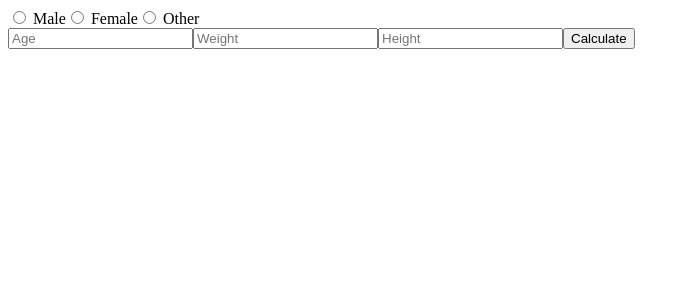
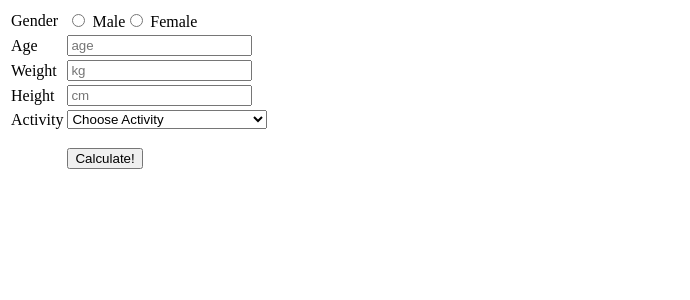
Before and after one commit to Abbasalubeid/DH2642-calorieGram-project, a React (Create React App) app: page / in a window 1280 px wide. Shown: the top 300 px of the page, without its empty margins (0-690 px from the left). Built offline with nearby package versions, Linux system fonts and the light colour scheme; no server answers.

Commit message:
done with the design

```diff
--- a/public/App.css
+++ b/public/App.css
@@ -36,3 +36,11 @@
     transform: rotate(360deg);
   }
 }
+
+.select {
+  width: 200px;
+}
+
+.submit-button {
+  margin-top: 15px;
+}
--- a/public/index.html
+++ b/public/index.html
@@ -9,6 +9,7 @@
       name="description"
       content="Web site created using create-react-app"
     />
+    <link rel="stylesheet" href="%PUBLIC_URL%/App.css" />
     <link rel="apple-touch-icon" href="%PUBLIC_URL%/logo192.png" />
     <!--
       manifest.json provides metadata used when your web app is installed on a
@@ -29,15 +30,5 @@
   <body>
     <noscript>You need to enable JavaScript to run this app.</noscript>
     <div id="root"></div>
-    <!--
-      This HTML file is a template.
-      If you open it directly in the browser, you will see an empty page.
-
-      You can add webfonts, meta tags, or analytics to this file.
-      The build step will place the bundled scripts into the <body> tag.
-
-      To begin the development, run `npm start` or `yarn start`.
-      To create a production bundle, use `npm run build` or `yarn build`.
-    -->
   </body>
 </html>
--- a/src/view/searchView.js
+++ b/src/view/searchView.js
@@ -1,9 +1,6 @@
 import React from "react";
 
-
-
 export default function SearchView(props) {
-
     function userSavedACB() {
         props.onUserSearched();
     }
@@ -20,7 +17,87 @@ export default function SearchView(props) {
 
     return (
         <div>
-            <div>
+            <table>
+                <tbody>
+                    <tr>
+                        <td>Gender</td>
+                        <td>
+                            <label>
+                                <input type="radio" value="Male" name="gender" /> Male
+                            </label>
+                            <label>
+                                <input type="radio" value="Female" name="gender" /> Female
+                            </label>
+                        </td>
+                    </tr>
+                    <tr>
+                        <td>
+                            <label for="age">Age</label>
+                        </td>
+                        <td>
+                            <input
+                                type="text"
+                                name="age"
+                                maxLength="3"
+                                width="60px"
+                                placeholder="age"
+                                onInput={userTypedAgeACB}
+                            />
+                        </td>
+                    </tr>
+                    <tr>
+                        <td>
+                            <label for="weight">Weight</label>
+                        </td>
+                        <td>
+                            <input
+                                type="text" name="weight" maxLength="3"
+                                width="60px" placeholder="kg" onInput={userTypedWeightACB}
+                            />
+                        </td>
+                    </tr>
+                    <tr>
+                        <td>
+                            <label for="height">Height</label>
+                        </td>
+                        <td>
+                            <input
+                                type="text" name="height" maxLength="3"
+                                width="60px" placeholder="cm" onInput={userTypedHeightACB}
+                            />
+                        </td>
+                    </tr>
+                    <tr>
+                        <td>
+                            <label for="activity">Activity</label>
+                        </td>
+                        <td>
+                            <select name="activity" className="select">
+                                <option>Choose Activity</option>
+                                <option value="1.2">
+                                    Sedentary: little or no exercise
+                                </option>
+                                <option value="1.375">Light Exercise (1-2 days/week)</option>
+                                <option value="1.55">Exercise 4-5 times/week”,</option>
+                                <option value="1.725">
+                                    Daily exercise or intense exercise 3-4 times/week”,
+                                </option>
+                                <option value="1.825">Intense exercise 6-7 times/week”,</option>
+                                <option value="1.9">
+                                    Very intense exercise daily, or physical job”
+                                </option>
+                            </select>
+                        </td>
+                    </tr>
+                    <tr>
+                        <td></td>
+                        <td>
+                            <input type="submit" name="submit" value="Calculate!" className="submit-button" onClick={userSavedACB} />
+                        </td>
+                    </tr>
+                </tbody>
+            </table>
+            {/* <div>
                 <input type="radio" value="Male" name="gender" /> Male
                 <input type="radio" value="Female" name="gender" /> Female
                 <input type="radio" value="Other" name="gender" /> Other
@@ -28,8 +105,7 @@ export default function SearchView(props) {
             <input placeholder="Age" onInput={userTypedAgeACB}></input>
             <input placeholder="Weight" onInput={userTypedWeightACB}></input>
             <input placeholder="Height" onInput={userTypedHeightACB}></input>
-            <button onClick={userSavedACB}>Calculate</button>
+            <button onClick={userSavedACB}>Calculate</button> */}
         </div>
     );
-
 }
```
Also changed, not shown: src/fetchSource.js (+7 -11 lines).
